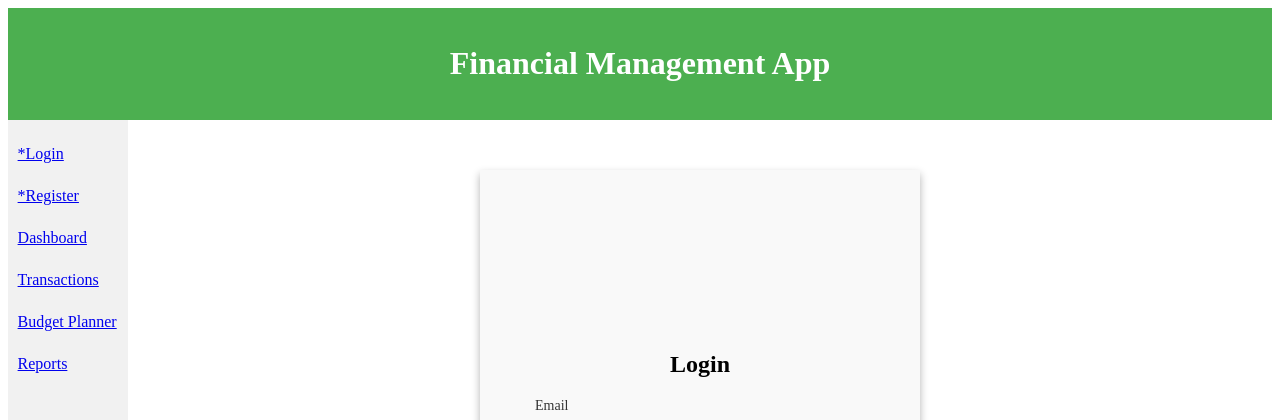
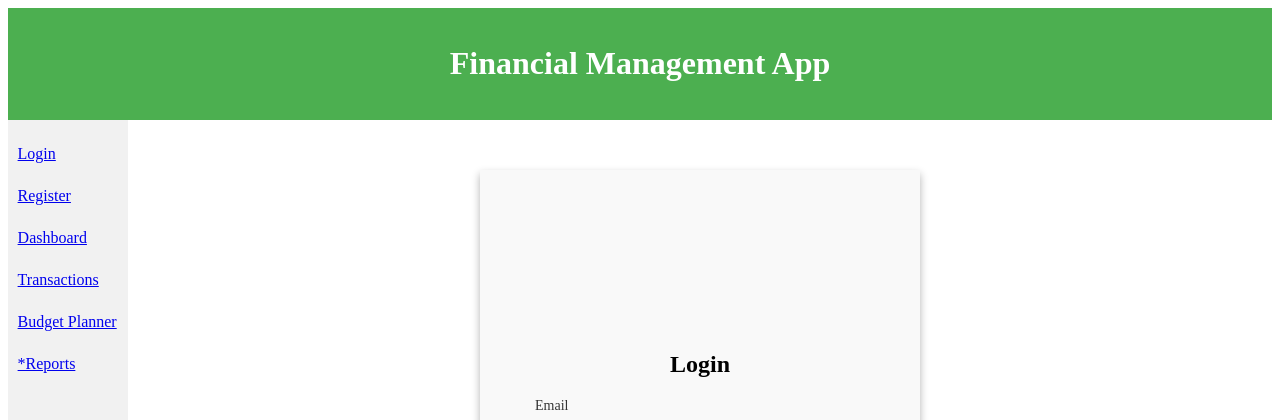
Before and after one commit to zachdev1/shellhacks-project, a React (Vite) app: page / in a window 1280 px wide. Shown: the top 420 px of the page. Built offline with nearby package versions, Linux system fonts and the light colour scheme.

Commit message:
fix sidebar

```diff
--- a/src/components/Sidebar.jsx
+++ b/src/components/Sidebar.jsx
@@ -7,10 +7,10 @@ const Sidebar = () => {
     <nav className="sidebar">
       <ul>
         <li>
-          <Link to="/">*Login</Link>
+          <Link to="/">Login</Link>
         </li>
         <li>
-          <Link to="/register">*Register</Link>
+          <Link to="/register">Register</Link>
         </li>
 
         <li>
@@ -21,8 +21,9 @@ const Sidebar = () => {
         </li>
         <li>
           <Link to="/budget-planner">Budget Planner</Link>
-        </li> <li>
-          <Link to="/reports">Reports</Link>
+        </li>
+        <li>
+          <Link to="/reports">*Reports</Link>
         </li>
       </ul>
     </nav>
```
